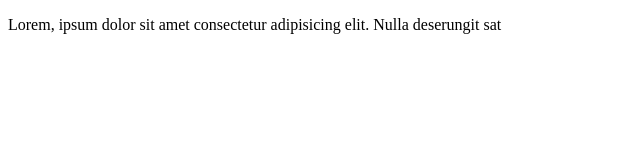
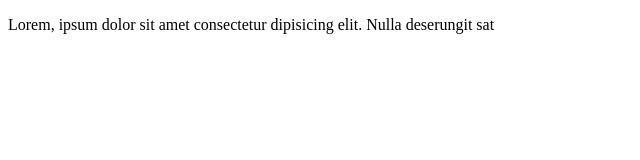
Before and after one commit to Keshie-s/test, a plain HTML site: page index.html in a window 1280 px wide. Shown: the full height of the page, 0-640 px from the left. Drawn offline with Linux system fonts and the light colour scheme.

Commit message:
my third tester

```diff
--- a/index.html
+++ b/index.html
@@ -6,6 +6,6 @@
     <title>Git Hub</title>
 </head>
 <body>
-    <p>Lorem, ipsum dolor sit amet consectetur adipisicing elit. Nulla deserungit sat</p>
+    <p>Lorem, ipsum dolor sit amet consectetur dipisicing elit. Nulla deserungit sat</p>
 </body>
 </html>
```
